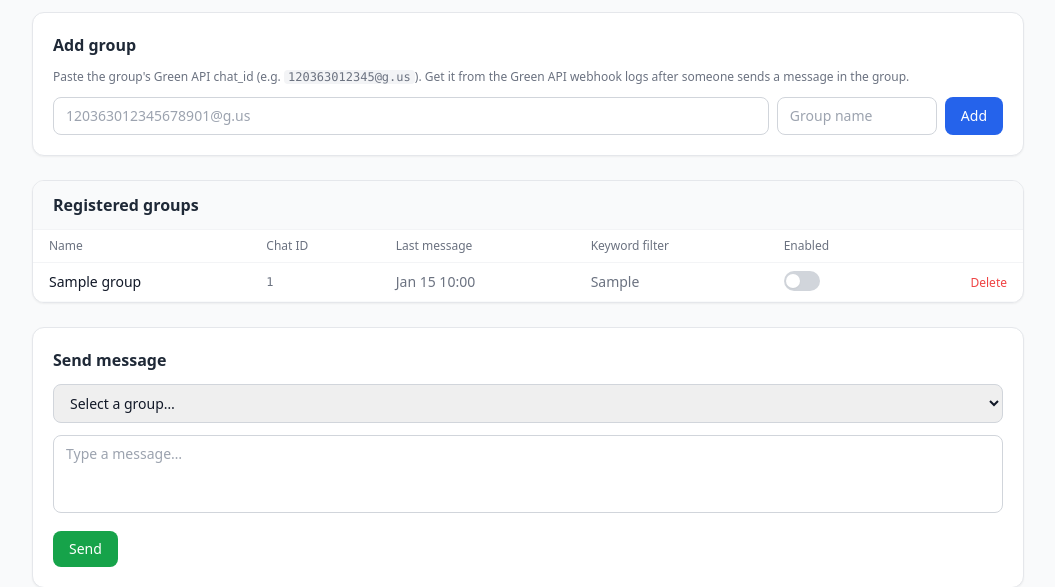
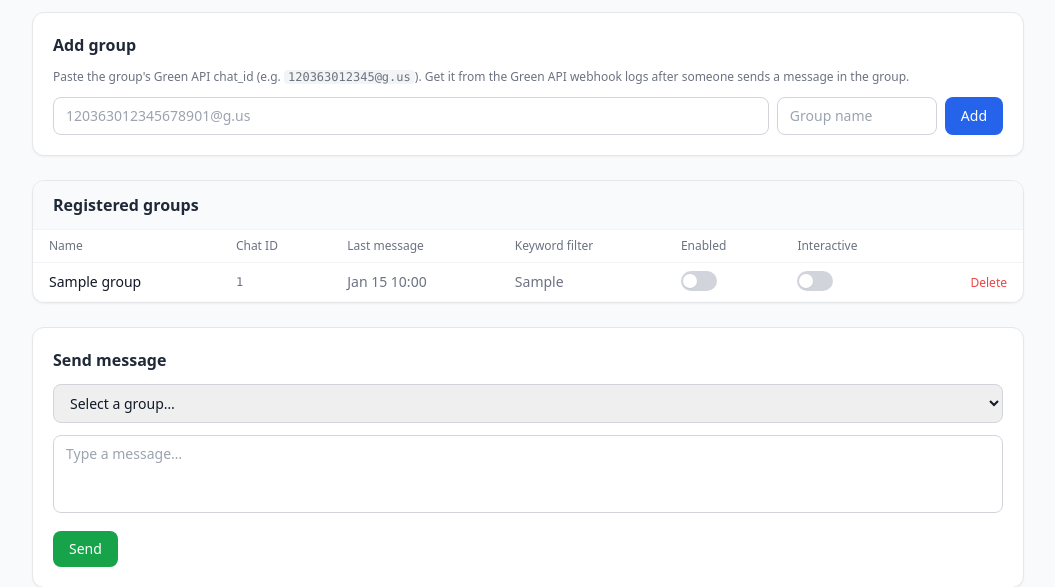
Before and after one commit to Maharshi-n/btp-assistant, a FastAPI app: template app/web/templates/whatsapp.html in a window 1280 px wide. Shown: the part 338-925 px from the top of the page, without its empty margins (112-1167 px from the left). Run offline with FastAPI, Linux system fonts and the light colour scheme; the template is opened without the code that fills it: most values are stand-ins (such as "Sample title", 1, 10 or a date in 2020); data that the repository does not hold is empty; parts of the project's set-up code (start-up, migrations or seed data) failed here and were passed over; some libraries are stand-ins or nearby versions.

Commit message:
feat: interactive mode toggle in WhatsApp group UI

```diff
--- a/app/web/routes/whatsapp.py
+++ b/app/web/routes/whatsapp.py
@@ -675,6 +675,16 @@ async def toggle_group(group_id: int, _user=Depends(require_user), db: AsyncSess
     return {"id": group_id, "enabled": group.enabled}
 
 
+@router.post("/api/whatsapp/groups/{group_id}/toggle-interactive")
+async def toggle_interactive_mode(group_id: int, _user=Depends(require_user), db: AsyncSession = Depends(get_db)):
+    group = await db.get(WhatsAppGroup, group_id)
+    if group is None:
+        raise HTTPException(status_code=404, detail="Group not found")
+    group.interactive_mode = not group.interactive_mode
+    await db.commit()
+    return {"id": group_id, "interactive_mode": group.interactive_mode}
+
+
 # ---------------------------------------------------------------------------
 # Manual send endpoint
 # ---------------------------------------------------------------------------
--- a/app/web/templates/whatsapp.html
+++ b/app/web/templates/whatsapp.html
@@ -96,6 +96,7 @@
           <th class="px-4 py-2 font-medium">Last message</th>
           <th class="px-4 py-2 font-medium">Keyword filter</th>
           <th class="px-4 py-2 font-medium">Enabled</th>
+          <th class="px-4 py-2 font-medium">Interactive</th>
           <th class="px-4 py-2 font-medium"></th>
         </tr>
       </thead>
@@ -114,6 +115,14 @@
                            {% if g.enabled %}bg-blue-600{% else %}bg-gray-300{% endif %}">
               <span class="inline-block h-3.5 w-3.5 rounded-full bg-white shadow-sm transition-transform
                            {% if g.enabled %}translate-x-4{% else %}translate-x-0.5{% endif %}"></span>
+            </button>
+          </td>
+          <td class="px-4 py-2">
+            <button onclick="toggleInteractiveMode({{ g.id }}, this)"
+                    class="relative inline-flex h-5 w-9 items-center rounded-full transition-colors
+                           {% if g.interactive_mode %}bg-indigo-600{% else %}bg-gray-300{% endif %}">
+              <span class="inline-block h-3.5 w-3.5 rounded-full bg-white shadow-sm transition-transform
+                           {% if g.interactive_mode %}translate-x-4{% else %}translate-x-0.5{% endif %}"></span>
             </button>
           </td>
           <td class="px-4 py-2 text-right">
@@ -291,6 +300,22 @@ async function toggleGroup(id, btn) {
   }
 }
 
+async function toggleInteractiveMode(id, btn) {
+  const resp = await fetch(`/api/whatsapp/groups/${id}/toggle-interactive`, {method: 'POST'});
+  if (resp.ok) {
+    const data = await resp.json();
+    const track = btn;
+    const knob = track.querySelector('span');
+    if (data.interactive_mode) {
+      track.classList.replace('bg-gray-300', 'bg-indigo-600');
+      knob.classList.replace('translate-x-0.5', 'translate-x-4');
+    } else {
+      track.classList.replace('bg-indigo-600', 'bg-gray-300');
+      knob.classList.replace('translate-x-4', 'translate-x-0.5');
+    }
+  }
+}
+
 async function sendMessage(e) {
   e.preventDefault();
   const chatId = document.getElementById('send-chat-id').value;
```
